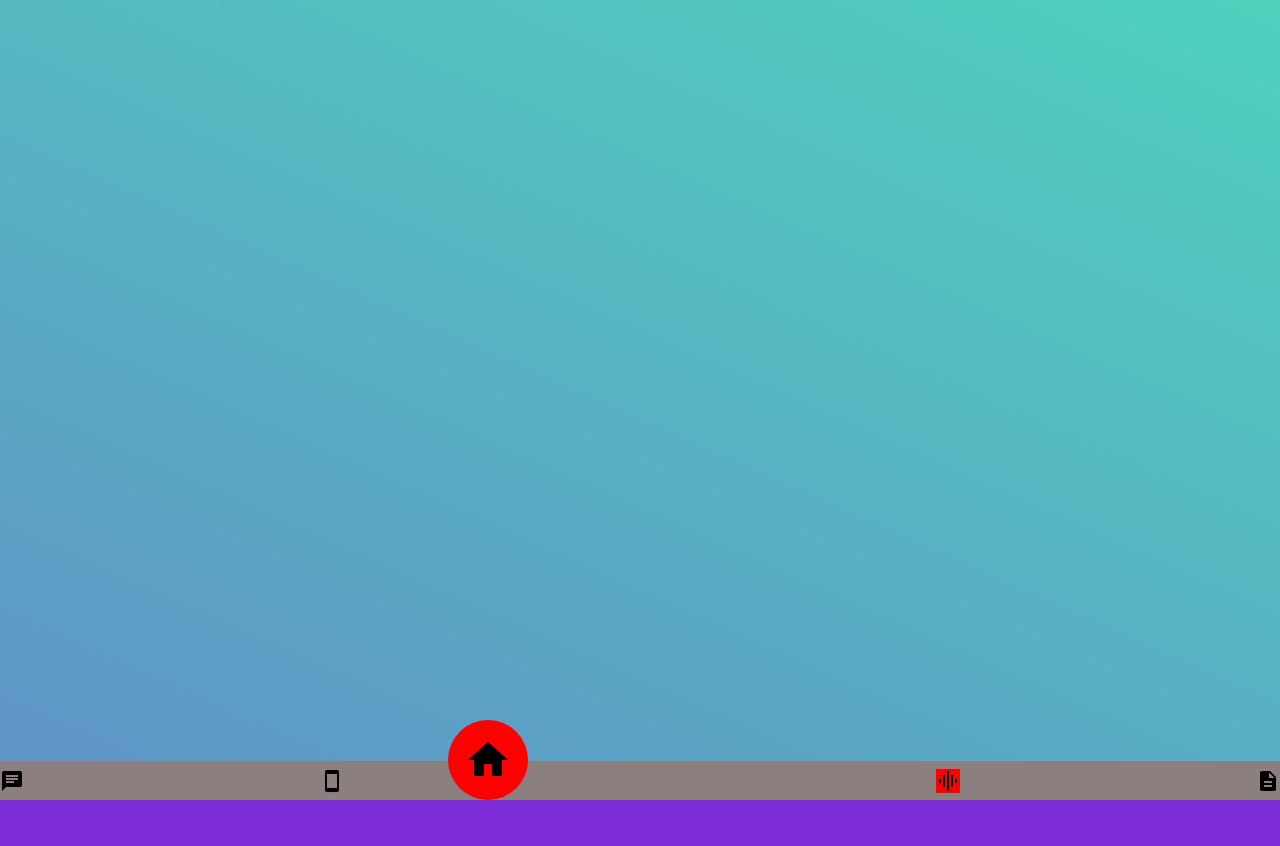
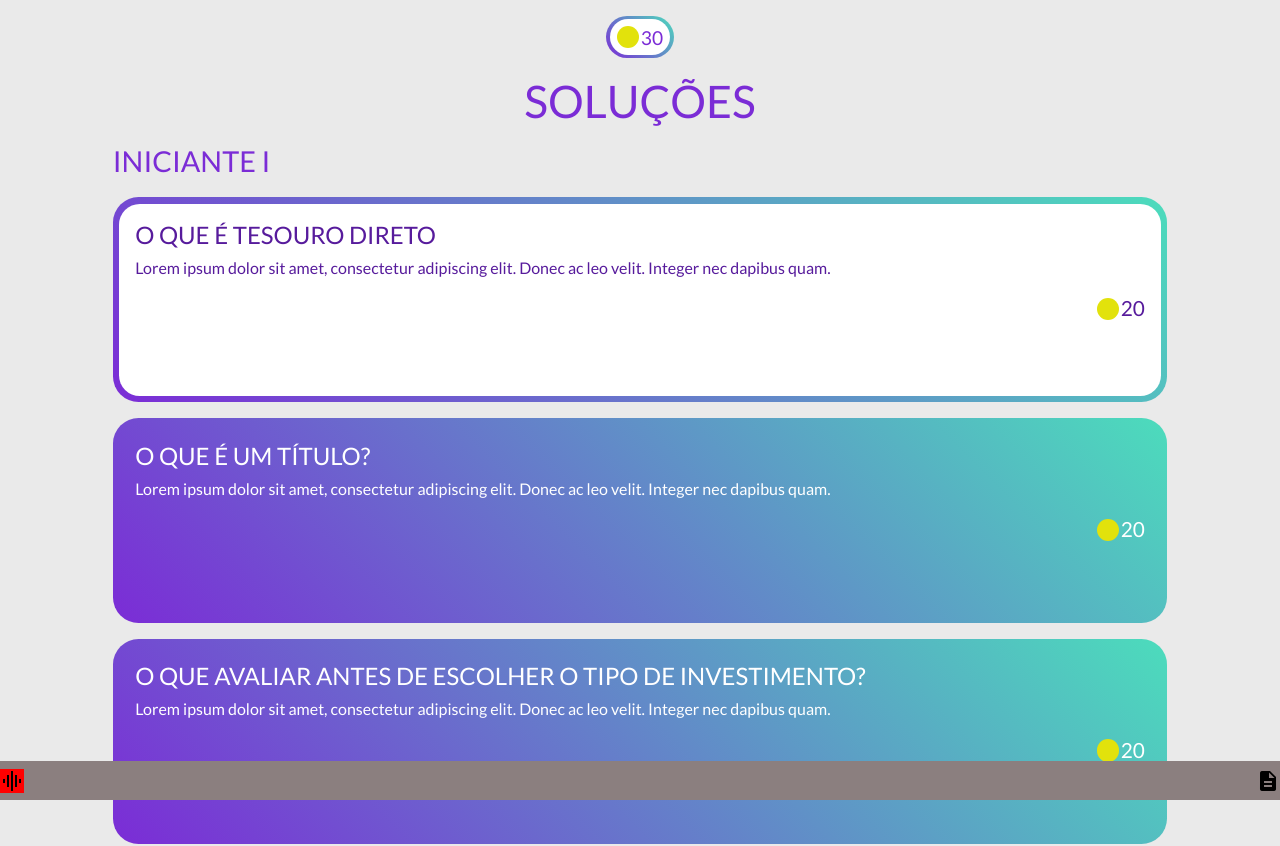
Before and after one commit to vinidotruan/wallet-app, a React (Create React App) app: page /home in a window 1280 px wide. Shown: the top 846 px of the page. Before the commit the page ends 800 px from the top, so only its background shows below. Built offline with nearby package versions, Linux system fonts and the light colour scheme.

Commit message:
- Página de boas vindas  - Página de cadastro  - Página de login  - Página home

```diff
--- a/src/components/FooterBar/index.js
+++ b/src/components/FooterBar/index.js
@@ -2,9 +2,6 @@
 
 const FooterBar = () => (
     <footer id="main-footer">
-        <p><i className="material-icons">chat</i></p>
-        <p><i className="material-icons left-first">smartphone</i></p>
-        <p><i className="material-icons middle">home</i></p>
         <p><i className="material-icons right-first">graphic_eq</i></p>
         <p><i className="material-icons">description</i></p>
     </footer>
--- /dev/null
+++ b/src/pages/signup/index.js
@@ -0,0 +1,61 @@
+import React, { Component } from 'react';
+import './styles.css';
+
+import logoFacebook from '../../assets/icons/facebookicon.png';
+import logoGoogle from '../../assets/icons/googleicon.png';
+import logoLinkedin from '../../assets/icons/linkedinicon.png';
+
+export default class Signup extends Component {
+
+    state = {
+       name: '',
+       email: '',
+       phone: '',
+       cpf: '',
+       password: '',
+
+    }
+
+    render() {
+        return(
+            <form className="signup-form" onSubmit={this.handleSignIn}>
+                <h1>CADASTRAR CONTA</h1>
+                <input
+                    type="text"
+                    placeholder="NOME"
+                    onChange={e => this.setState({ name: e.target.value })}
+                />
+                <input
+                    type="email"
+                    placeholder="EMAIL"
+                    onChange={e => this.setState({ email: e.target.value })}
+                />
+                <input
+                    type="numer"
+                    placeholder="FONE"
+                    onChange={e => this.setState({ phone: e.target.value })}
+                />
+
+                <input
+                    type="number"
+                    placeholder="CPF"
+                    onChange={e => this.setState({ cpf: e.target.value })}
+                />
+                <input
+                    type="password"
+                    placeholder="SENHA"
+                    onChange={e => this.setState({ password: e.target.value })}
+                />
+                <button type="button"  onClick={() => this.props.history.push('/home')}>CADASTRAR</button>
+                <span className="or-register">
+                    OU CADASTRE POR
+                </span>
+                <div className="social-media-signup">
+                    <img src={logoGoogle} alt="teste"/>
+                    <img src={logoFacebook} alt="teste"/>
+                    <img src={logoLinkedin} alt="teste"/>
+                </div>
+            </form>
+        )
+    }
+}
--- a/src/pages/solutions/list/index.js
+++ b/src/pages/solutions/list/index.js
@@ -1,38 +1,42 @@
 import React, { Component } from 'react';
-import { Link } from 'react-router-dom';
 import './styles.css';
+import lupa from '../../../assets/icons/lupa.svg';
 
 export default class List extends Component {
 
     state = {
-        list: []
+        list: [],
+        user: {
+            level:1,
+            levelName: 'INICIANTE I',
+            points: 30
+        }
     }
 
     componentDidMount() {
         this.loadList();
     }
 
-
     loadList = () => {
         this.setState({ list: [
-            {title:'O que é tesouro direto', resume:'Lorem Ipsum', id:'a2saDDA222', level:1},
-            {title:'Por que investir em tesouro direto', resume:'Lorem Ipsum', id:'a2sASDASDA', level:2},
-            {title:'O que é tesouro IPCA?', resume:'Lorem Ipsum', id:'a2sA24321H', level:3},
-            {title:'O que é um título?', resume:'Lorem Ipsum', id:'a2saDcA222', level:1},
-            {title:'O que são ativos de rendimentos fixos e rendimentos variáveis?', resume:'Lorem Ipsum', id:'a2sAgsdDA', level:2},
-            {title:'Qual é a melhor idade para começar a investir?', resume:'Lorem Ipsum', id:'a2sA2sx1H', level:3},
-            {title:'Qual é o valor mínimo necessário para investir?', resume:'Lorem Ipsum', id:'a2sa6y222', level:2},
-            {title:'O que avaliar antes de escolher o tipo de investimento?', resume:'Lorem Ipsum', id:'a2sA9oASDA', level:1},
-            {title:'Quanto da minha renda devo investir?', resume:'Lorem Ipsum', id:'a2sA20p1H', level:2},
-            {title:'Quanto custa para comprar uma ação?', resume:'Lorem Ipsum', id:'a2sA2lm21H', level:3},
-            {title:'O que significa “risco”? O mercado de ações é arriscado?', resume:'Lorem Ipsum', id:'a2s3e4321H', level:2},
-            {title:'O que significa “risco”? O mercado de ações é arriscado?', resume:'Lorem Ipsum', id:'a2sA26t21H', level:3},
-            {title:'O que acontece se eu não quiser mais investir e quiser meu dinheiro de volta?', resume:'Lorem Ipsum', id:'a23e24321H', level:1},
+            {title:'O que é tesouro direto', resume:'Lorem ipsum dolor sit amet, consectetur adipiscing elit. Donec ac leo velit. Integer nec dapibus quam.', id:'a2saDDA222', level:1, levelName:'INICIANTE I', completed: 1, reward:20},
+            {title:'Por que investir em tesouro direto', resume:'Lorem ipsum dolor sit amet, consectetur adipiscing elit. Donec ac leo velit. Integer nec dapibus quam.', id:'a2sASDASDA', level:2, levelName:'INICIANTE II', completed: 0, reward:20},
+            {title:'O que é tesouro IPCA?', resume:'Lorem ipsum dolor sit amet, consectetur adipiscing elit. Donec ac leo velit. Integer nec dapibus quam.', id:'a2sA24321H', level:3, levelName:'INICIANTE III', completed: 0, reward:20},
+            {title:'O que é um título?', resume:'Lorem ipsum dolor sit amet, consectetur adipiscing elit. Donec ac leo velit. Integer nec dapibus quam.', id:'a2saDcA222', level:1, levelName:'INICIANTE I', completed: 0, reward:20},
+            {title:'O que são ativos de rendimentos fixos e rendimentos variáveis?', resume:'Lorem ipsum dolor sit amet, consectetur adipiscing elit. Donec ac leo velit. Integer nec dapibus quam.', id:'a2sAgsdDA', level:2, levelName:'INICIANTE II', completed: 0, reward:20},
+            {title:'Qual é a melhor idade para começar a investir?', resume:'Lorem ipsum dolor sit amet, consectetur adipiscing elit. Donec ac leo velit. Integer nec dapibus quam.', id:'a2sA2sx1H', level:3, levelName:'INICIANTE III', completed: 0, reward:20},
+            {title:'Qual é o valor mínimo necessário para investir?', resume:'Lorem ipsum dolor sit amet, consectetur adipiscing elit. Donec ac leo velit. Integer nec dapibus quam.', id:'a2sa6y222', level:2, levelName:'INICIANTE II', completed: 0, reward:20},
+            {title:'O que avaliar antes de escolher o tipo de investimento?', resume:'Lorem ipsum dolor sit amet, consectetur adipiscing elit. Donec ac leo velit. Integer nec dapibus quam.', id:'a2sA9oASDA', level:1, levelName:'INICIANTE I', completed: 0, reward:20},
+            {title:'Quanto da minha renda devo investir?', resume:'Lorem ipsum dolor sit amet, consectetur adipiscing elit. Donec ac leo velit. Integer nec dapibus quam.', id:'a2sA20p1H', level:2, levelName:'INICIANTE II', completed: 0, reward:20},
+            {title:'Quanto custa para comprar uma ação?', resume:'Lorem ipsum dolor sit amet, consectetur adipiscing elit. Donec ac leo velit. Integer nec dapibus quam.', id:'a2sA2lm21H', level:3, levelName:'INICIANTE III', completed: 0, reward:20},
+            {title:'O que significa “risco”? O mercado de ações é arriscado?', resume:'Lorem ipsum dolor sit amet, consectetur adipiscing elit. Donec ac leo velit. Integer nec dapibus quam.', id:'a2s3e4321H', level:2, levelName:'INICIANTE II', completed: 0, reward:20},
+            {title:'O que significa “risco”? O mercado de ações é arriscado?', resume:'Lorem ipsum dolor sit amet, consectetur adipiscing elit. Donec ac leo velit. Integer nec dapibus quam.', id:'a2sA26t21H', level:3, levelName:'INICIANTE III', completed: 0, reward:20},
+            {title:'O que acontece se eu não quiser mais investir e quiser meu dinheiro de volta?', resume:'Lorem ipsum dolor sit amet, consectetur adipiscing elit. Donec ac leo velit. Integer nec dapibus quam.', id:'a23e24321H', level:1, levelName:'INICIANTE I', completed: 0, reward:20},
         ] });
     }
 
     render() {
-        const { list } = this.state;
+        const { list, user } = this.state;
 
         list.sort((a,b) => a.level - b.level)
 
@@ -40,22 +44,36 @@
             r[a.level] = [...r[a.level] || [], a];
             return r;
         }, []);
-
         return(
             <div className="list">
+                <div className="user">
+                    <div className="points-wrapper">
+                        <div className="content">
+                            <div className="coin"></div>
+                            <div className="points">{ user.points }</div>
+                        </div>
+                    </div>
+                    <div className="configuration"></div>
+                </div>
+                <span className="title"> SOLUÇÕES</span>
                 { group.map((solutions, key) => (
                     <div key={key}>
-                        <div className="level-wrapper">
-                            <div className="white-line"></div>
-                            <div className="solution-level">Nível{key}</div>
-                            <div className="white-line"></div>
+                        <div className={(user.level !== key? 'blocked ': '')+"level-wrapper"} >
+                            <div className="solution-level">
+                                {solutions[1].levelName}
+                            </div>
                         </div>
 
                         {solutions.map(solution =>
-                        <article key={solution.id}>
-                            <strong> {solution.title} </strong>
-                            <p> {solution.resume}</p>
-                            <Link to={`/solutions/${solution.id}`}> Acessar </Link>
+                        <article key={solution.id} className={(user.level !== key)? 'blocked': ''}>
+                            <div className={(solution.completed? 'completed ': 'incomplete ')+"content"}>
+                                <span className="title"> {solution.title.toUpperCase()} </span >
+                                <p>{solution.resume}</p>
+                                <div className="rewards">
+                                    <div className="coin"></div>
+                                    <span className="reward">{solution.reward}</span>
+                                </div>
+                            </div>
                         </article>
                         )}
                     </div>
--- a/src/pages/solutions/list/styles.css
+++ b/src/pages/solutions/list/styles.css
@@ -1,61 +1,158 @@
+.list {
+    padding: 1rem 2rem;
+    background-color: #EAEAEA !important;
+    display: flex;
+    flex-direction: column;
+    justify-content: center;
+    align-items: center;
+}
 
-.list {
-    max-width: 700px;
-    margin: 20px auto 0;
-    padding: 0 20px;
+.list .user .points-wrapper{
+    display: flex;
+    flex-direction: row;
+    align-items: center;
+    justify-content: center;
+    background: #7B2CD6;
+    background-image: linear-gradient(45deg, #7B2CD6,#4CDCBC);
+    border-radius: 1.6rem;
+    padding: .2rem;
+    margin-bottom: 1rem;
+    width: 4.2rem;
+}
+
+.list .user .points-wrapper .content {
+    display: flex;
+    background: white;
+    border-radius: 1.6rem;
+    padding: .4rem;
+    font-size: 1.2rem;
+}
+
+.list .user .points{
+    color:#7B2CD6;
+}
+
+.list .user .coin{
+    width: 1.4rem;
+    height: 1.4rem;
+    border-radius: 1.4rem;
+    background: #e2e20c;
+    margin-right: .1rem;
+}
+
+.list .title {
+    font-size: 2.8rem;
+    color:#7B2CD6;
 }
 
 .level-wrapper {
     display: flex;
-    align-items: center;
-    justify-content: center;
+    align-items: flex-start;
+    justify-content: flex-start;
     margin-bottom: 1.2rem;
 }
-.white-line {
-    width: 45%;
-    height: 1px;
-    background: white;
-    margin-top:.1rem;
+
+.level-wrapper .solution-level {
+    font-size: 1.8rem;
+    margin-top: 1rem;
+}
+.level-wrapper.blocked .solution-level {
+    color:#bbbbbb;
+}
+.level-wrapper:not(.blocked) .solution-level {
+    color:#7B2CD6;
 }
 
+
 .list article {
-    background: #000000;
-    border: 1px solid #2f32da;
-    border-radius: 5px;
-    padding: 20px;
-    margin-bottom: 20px;
+    border-radius: 1.6rem;
+    padding: .4rem;
+    margin-bottom: 1rem;
+    min-height: 12rem;
 }
 
-.list article strong {
+.list article:not(.blocked)  {
+    background: #7B2CD6;
+    background-image: linear-gradient(45deg, #7B2CD6,#4CDCBC);
+}
+
+.list article.blocked  {
+    background: #acacac;
+}
+
+
+.list article .content {
+    border-radius: 1.3rem;
+    padding: 1rem;
+    min-height: 12rem;
+}
+
+.list article:not(.blocked) .completed.content {
+    background: white;
+}
+
+.list article span.title {
+    font-size: 1.5rem;
+}
+.list article.blocked .content span.title {
+    color:#9e9d9d;
+}
+
+.list article:not(.blocked) .completed.content span.title {
+    color: #571B9C;
+}
+.list article:not(.blocked) .incomplete.content span.title {
     color: white;
 }
 
 .list article p {
-    font-size: 16px;
-    color: #999;
-    margin-top: 5px;
-    line-height: 24px;
+    font-size: 1rem;
+    margin-top: .5rem;
+    line-height: 1.4rem;
 }
 
-.list article a {
-    height: 42px;
-    border-radius: 5px;
-    border: 2px solid #2f32da;
-    background: none;
-    margin-top: 10px;
-    color: #2f32da;
-    font-weight: bold;
-    font-size: 16px;
-    text-decoration: none;
-    display: flex;
-    justify-content: center;
-    align-items: center;
-    transition: all .2s
+.list article.blocked .content p {
+    color:#9e9d9d;
+}
+.list article:not(.blocked) .completed.content p {
+    color: #571B9C;
+}
+.list article:not(.blocked) .incomplete.content p {
+    color:white;
 }
 
-.list article a:hover {
-    background-color: #2f32da;
-    color: #fff;
+.list article .content .rewards {
+    display: flex;
+    flex-direction: row;
+    align-items: flex-end;
+    justify-content: flex-end;
+    margin-top: 1rem
+}
+.list article.blocked .content .rewards {
+    color: #9e9d9d;
+}
+.list article:not(.blocked) .completed.content .rewards {
+    color: #571B9C;
+}
+.list article:not(.blocked) .incomplete.content .rewards {
+    color: white;
+}
+
+.list article .content .rewards .reward{
+    font-size: 1.3rem;
+}
+.list article .content .rewards .coin{
+    width: 1.4rem;
+    height: 1.4rem;
+    border-radius: 1.4rem;
+    margin-right: .1rem;
+}
+
+.list article:not(.blocked) .content .rewards .coin {
+    background: #e2e20c;
+}
+.list article.blocked .content .rewards .coin {
+    background: #9e9d9d;
 }
 
 .list .actions {
--- /dev/null
+++ b/src/pages/welcome/index.js
@@ -0,0 +1,17 @@
+import React, { Component } from 'react';
+import './styles.css';
+import { Link } from 'react-router-dom';
+
+export default class Welcome extends Component {
+
+        render() {
+            return(
+                <div className="welcome">
+                    <span className="title">VEJA QUEM CHEGOU!</span>
+                    <p className="text">Lorem psum dolor sit amet, consectetur adipsing elit.</p>
+                    <Link to={`/login/`} className="button login"> ENTRAR </Link>
+                    <Link to={`/signup/`} className="button signup"> CADASTRAR </Link>
+                </div>
+            )
+        }
+}
--- a/src/routes.js
+++ b/src/routes.js
@@ -2,6 +2,8 @@
 import { BrowserRouter, Switch, Route } from 'react-router-dom';
 import List from './pages/solutions/list';
 import Login from './pages/login';
+import Signup from './pages/signup';
+import Welcome from './pages/welcome';
 import FooterBar from './components/FooterBar';
 
 
@@ -9,10 +11,12 @@
 const Routes = () => (
     <BrowserRouter>
         <Switch>
-            <Route exact path="/" component={Login}/>
-            <Route path="/solutions" component={List}/>
+            <Route exact path="/" component={ Welcome }/>
+            <Route path="/login" component={ Login }/>
+            <Route path="/signup" component={ Signup }/>
+            <Route path="/solutions" component={ List }/>
+            <Route path="/home" component={ List }/>
         </Switch>
-
         <FooterBar/>
     </BrowserRouter>
 
```
Also changed, not shown: src/pages/login/styles.css (+6 -4 lines), src/pages/signup/styles.css (added, +38 -0 lines), src/pages/welcome/styles.css (added, +28 -0 lines), src/styles.css (+7 -2 lines), src/assets/icons/googleicon.png, src/assets/icons/lupa.svg (added).
